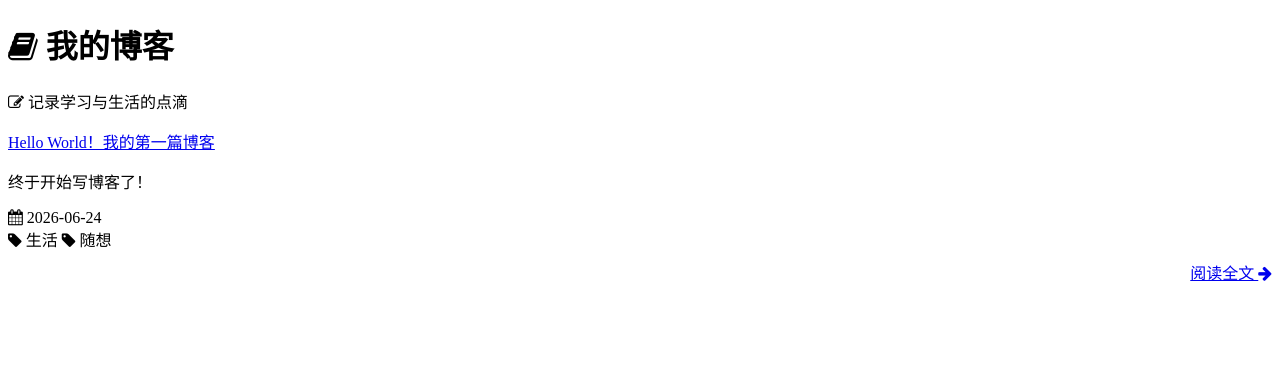
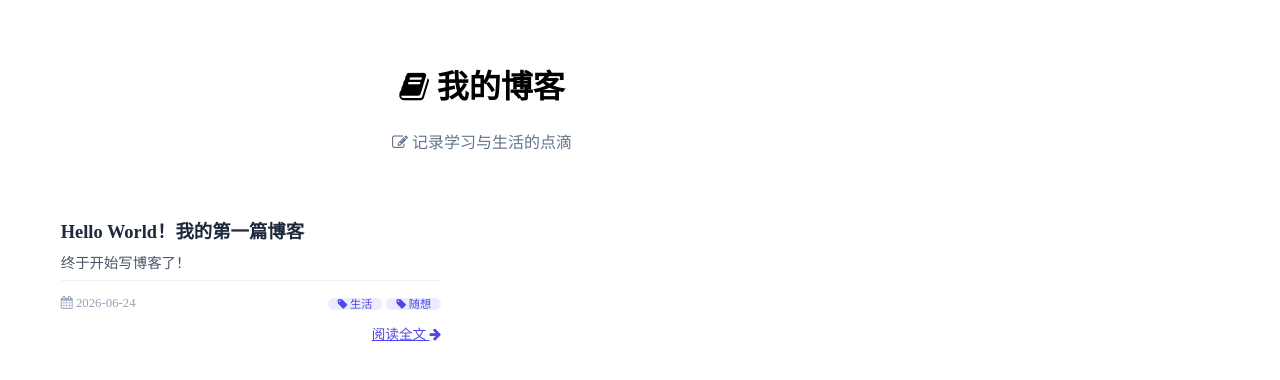
Before and after one commit to songwangxi/songwangxi.github.io, a Jekyll site: the page built from blog/index.html, in a window 1280 px wide. Shown: the top 380 px of the page. Built offline with Jekyll 4.4.1, drawn with Linux system fonts in a browser that asks for light colours.

Commit message:
Update index.html

```diff
--- a/blog/index.html
+++ b/blog/index.html
@@ -3,37 +3,27 @@ layout: default
 title: 我的博客
 ---
 
-<link rel="stylesheet" href="/common.css">
-<link rel="stylesheet" href="/blog/blog.css">
-<link rel="stylesheet" href="https://cdn.staticfile.org/font-awesome/4.7.0/css/font-awesome.css">
-
-<div class="container blog-container">
-    <div class="blog-header">
+<div class="container blog-container" style="max-width:900px;padding:2rem 1.5rem;">
+    <div style="text-align:center;margin-bottom:2.5rem;">
         <h1><span class="gradient" color1="#1e3a8a" color2="#60a5fa"><i class="fa fa-book"></i> 我的博客</span></h1>
-        <p class="subtitle"><i class="fa fa-pencil-square-o"></i> 记录学习与生活的点滴</p>
+        <p style="color:#64748b;"><i class="fa fa-pencil-square-o"></i> 记录学习与生活的点滴</p>
     </div>
 
-    <div class="post-grid">
+    <div style="display:grid;grid-template-columns:repeat(auto-fill,minmax(320px,1fr));gap:1.5rem;">
         {% for post in site.posts %}
-        <div class="card post-card card-tilt">
-            <a href="{{ post.url | relative_url }}" class="post-title link-underline">
-                {{ post.title }}
-            </a>
-            <p class="post-excerpt">{{ post.excerpt | strip_html | truncatewords: 30 }}</p>
-            <div class="post-footer">
-                <span class="post-meta">
-                    <i class="fa fa-calendar"></i> {{ post.date | date: "%Y-%m-%d" }}
-                </span>
-                <div class="post-tags">
+        <div class="card card-tilt" style="padding:1.5rem 1.8rem;">
+            <a href="{{ post.url }}" class="link-underline" style="font-size:1.15rem;font-weight:600;color:#1e293b;text-decoration:none;">{{ post.title }}</a>
+            <p style="color:#475569;font-size:0.9rem;margin:0.5rem 0;">{{ post.excerpt | strip_html | truncatewords: 30 }}</p>
+            <div style="display:flex;justify-content:space-between;align-items:center;border-top:1px solid rgba(0,0,0,0.05);padding-top:0.8rem;margin-top:0.3rem;">
+                <span style="color:#94a3b8;font-size:0.8rem;"><i class="fa fa-calendar"></i> {{ post.date | date: "%Y-%m-%d" }}</span>
+                <div>
                     {% for tag in post.tags %}
-                    <span class="post-tag"><i class="fa fa-tag"></i> {{ tag }}</span>
+                    <span style="background:rgba(79,70,229,0.10);color:#4f46e5;padding:0 10px;border-radius:20px;font-size:0.7rem;line-height:1.8;"><i class="fa fa-tag"></i> {{ tag }}</span>
                     {% endfor %}
                 </div>
             </div>
-            <div style="margin-top: 0.6rem; text-align: right;">
-                <a href="{{ post.url | relative_url }}" class="link-underline">
-                    阅读全文 <i class="fa fa-arrow-right"></i>
-                </a>
+            <div style="margin-top:0.6rem;text-align:right;">
+                <a href="{{ post.url }}" class="link-underline" style="color:#4f46e5;font-size:0.85rem;font-weight:500;">阅读全文 <i class="fa fa-arrow-right"></i></a>
             </div>
         </div>
         {% endfor %}
```
